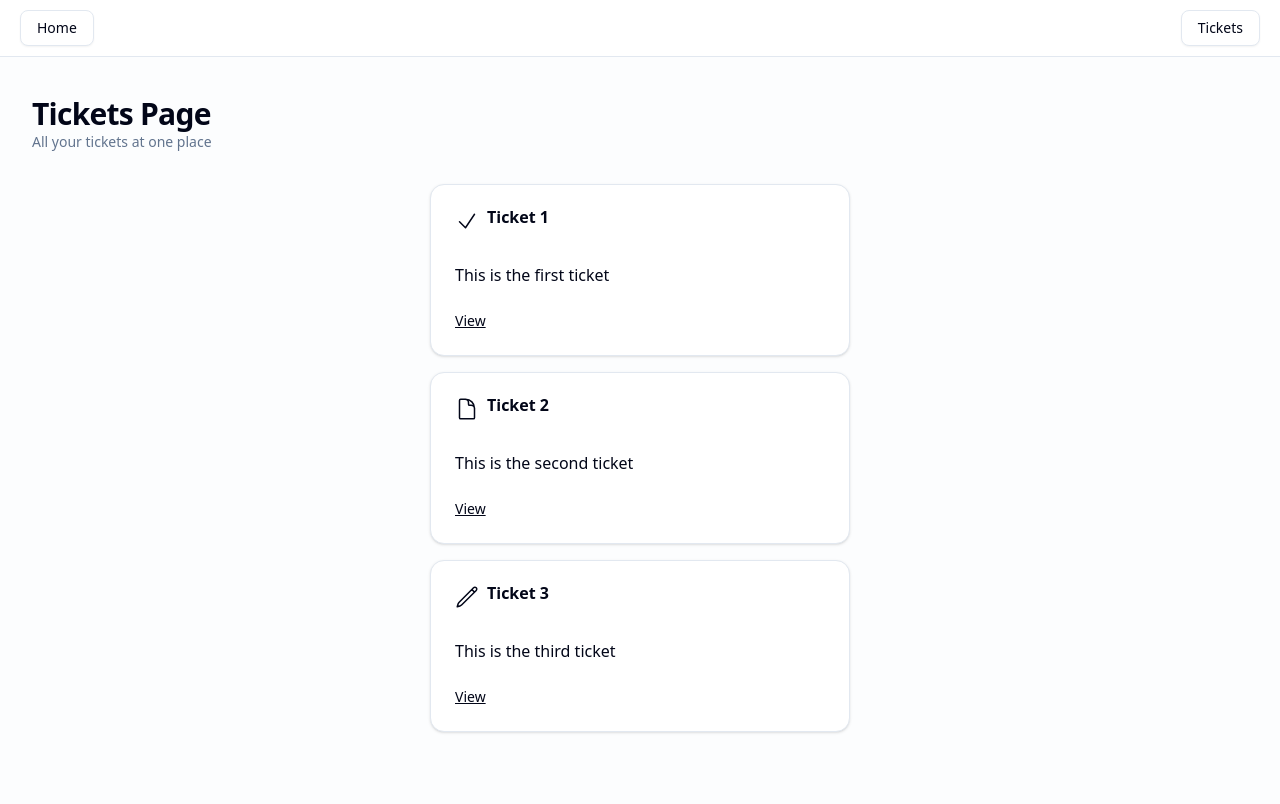
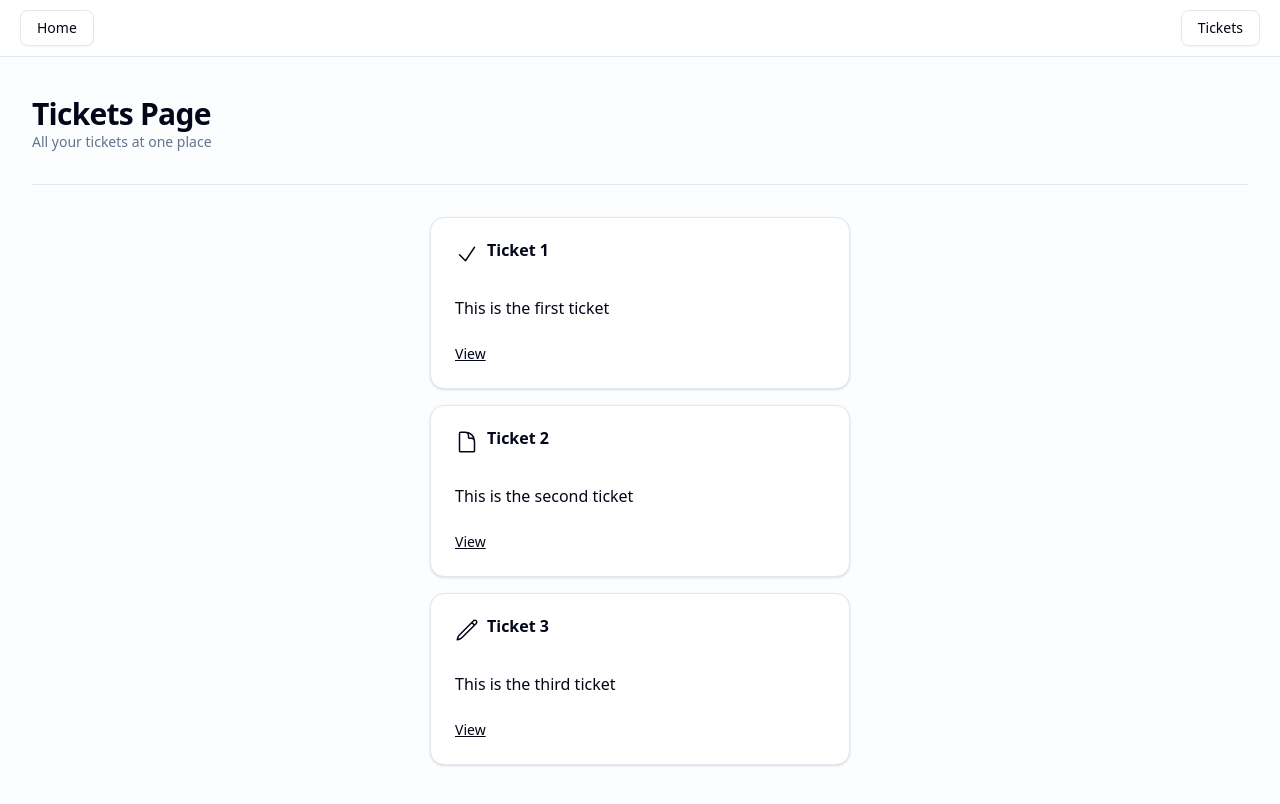
Before and after one commit to fstevenson/course-react-next, a Next.js app: page /tickets in a window 1280 px wide. Shown: the top 804 px of the page. Built offline with nearby package versions, Linux system fonts and the light colour scheme.

Commit message:
Added separator between title and list of tickets

```diff
--- a/package.json
+++ b/package.json
@@ -11,6 +11,7 @@
     "type": "tsc --noEmit"
   },
   "dependencies": {
+    "@radix-ui/react-separator": "^1.1.7",
     "@radix-ui/react-slot": "^1.2.3",
     "class-variance-authority": "^0.7.1",
     "clsx": "^2.1.1",
--- a/src/app/tickets/page.tsx
+++ b/src/app/tickets/page.tsx
@@ -10,6 +10,7 @@ import {
     CardDescription,
     CardContent,
 } from "@/components/ui/card";
+import { Separator } from "@/components/ui/separator";
 
 
 import { ticketPath } from "@/paths";
@@ -47,6 +48,7 @@ const TicketsPage = () => {
                 <h2 className="text-3xl font-bold tracking-tight">Tickets Page</h2>
                 <p className="text-sm text-muted-foreground">All your tickets at one place</p>
             </div>
+            <Separator />
             <div className="flex-1 flex flex-col items-center gap-y-4 animate-fade-from-top">
                 {initialTickets.map((ticket) => (
                     <Card key={ticket.id} className="w-full max-w-[420px]">
--- /dev/null
+++ b/src/components/ui/separator.tsx
@@ -0,0 +1,28 @@
+"use client"
+
+import * as React from "react"
+import * as SeparatorPrimitive from "@radix-ui/react-separator"
+
+import { cn } from "@/lib/utils"
+
+function Separator({
+  className,
+  orientation = "horizontal",
+  decorative = true,
+  ...props
+}: React.ComponentProps<typeof SeparatorPrimitive.Root>) {
+  return (
+    <SeparatorPrimitive.Root
+      data-slot="separator"
+      decorative={decorative}
+      orientation={orientation}
+      className={cn(
+        "bg-border shrink-0 data-[orientation=horizontal]:h-px data-[orientation=horizontal]:w-full data-[orientation=vertical]:h-full data-[orientation=vertical]:w-px",
+        className
+      )}
+      {...props}
+    />
+  )
+}
+
+export { Separator }
```
Also changed, not shown: 1 other file (tests, documents, lock files or other folders).
